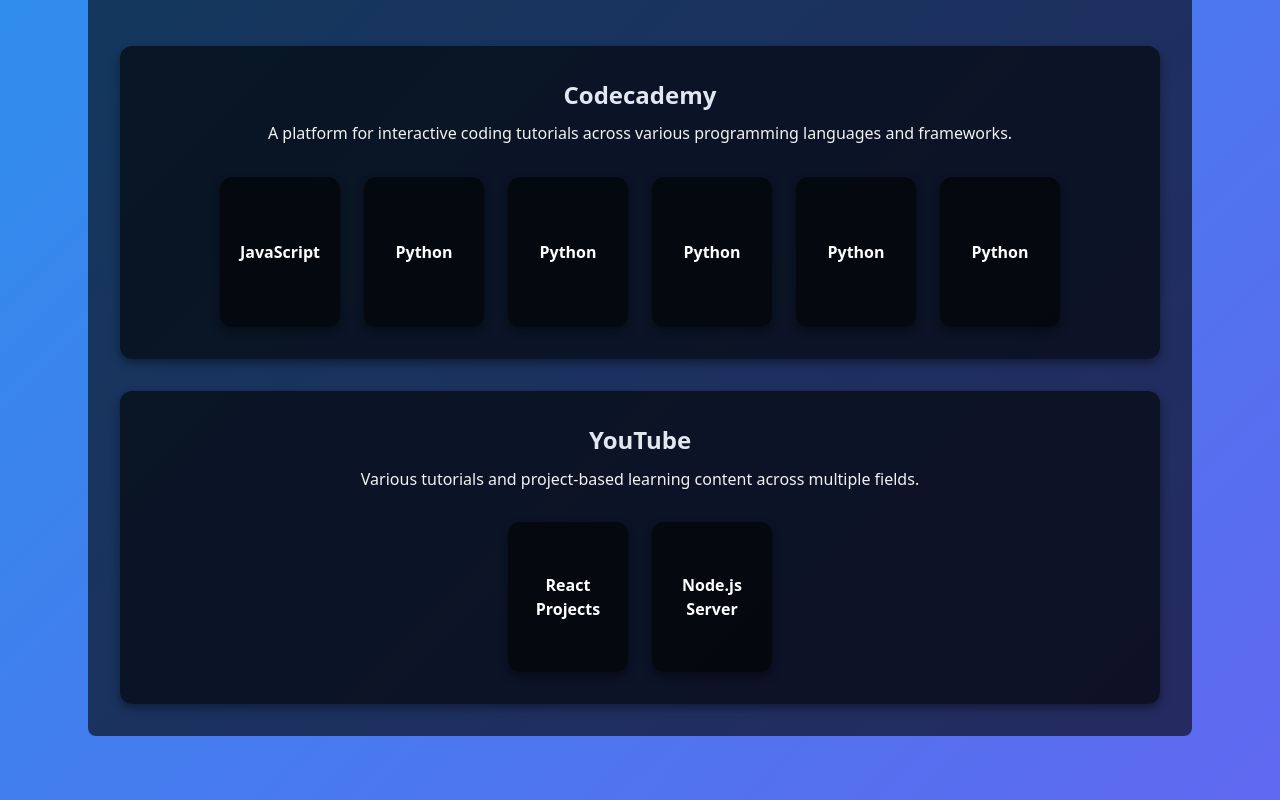
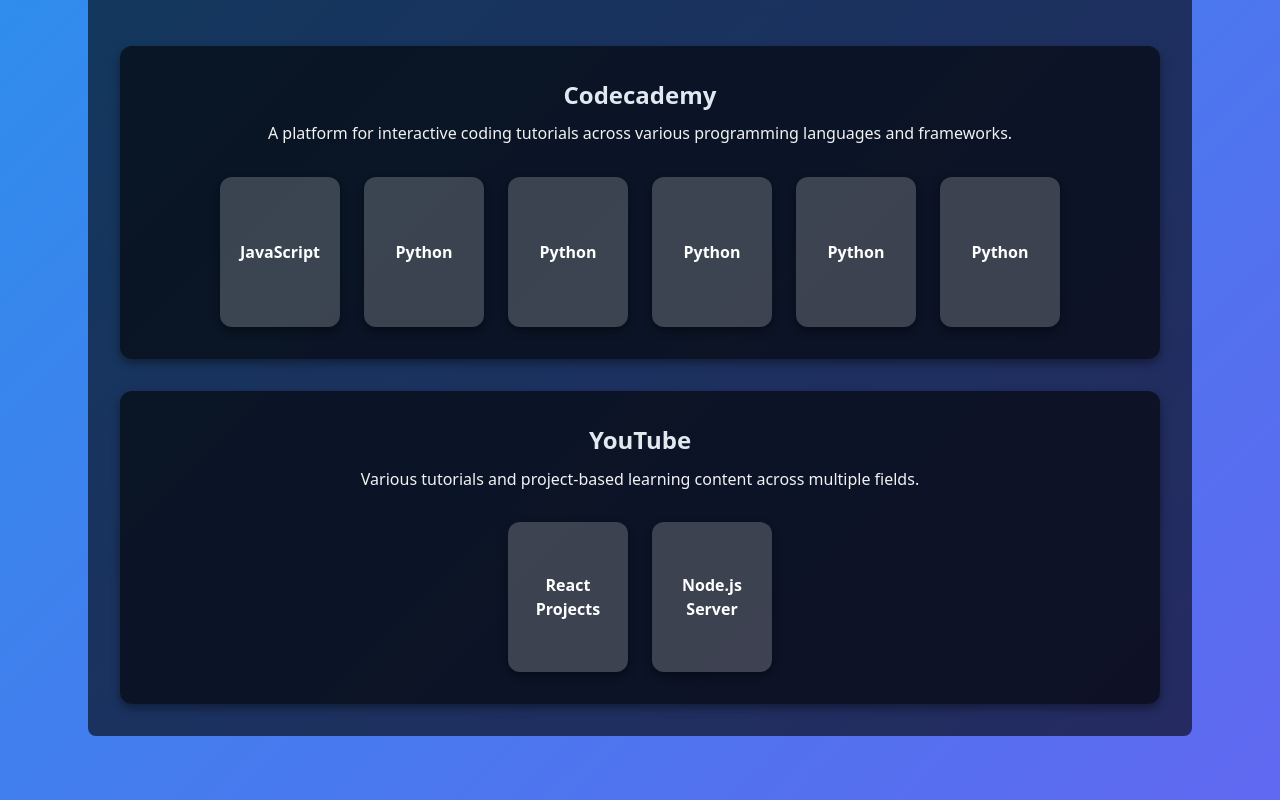
Before and after one commit to clutch42/brian-engel-portfolio, a React (Vite) app: page /education in a window 1280 px wide. Shown: the part 1515-2315 px from the top of the page. Built offline with nearby package versions, Linux system fonts and the light colour scheme.

Commit message:
changed background color on topic buttons

```diff
--- a/src/styles/Education.css
+++ b/src/styles/Education.css
@@ -129,7 +129,7 @@
 
 
 .topic-card {
-  background-color: rgba(0, 0, 0, 0.6); /* Same background as education section */
+  background-color: rgba(255, 255, 255, 0.2); /* Same background as education section */
   padding: 1.2rem;
   border-radius: 12px;
   color: #ffffff; /* White text */
```
